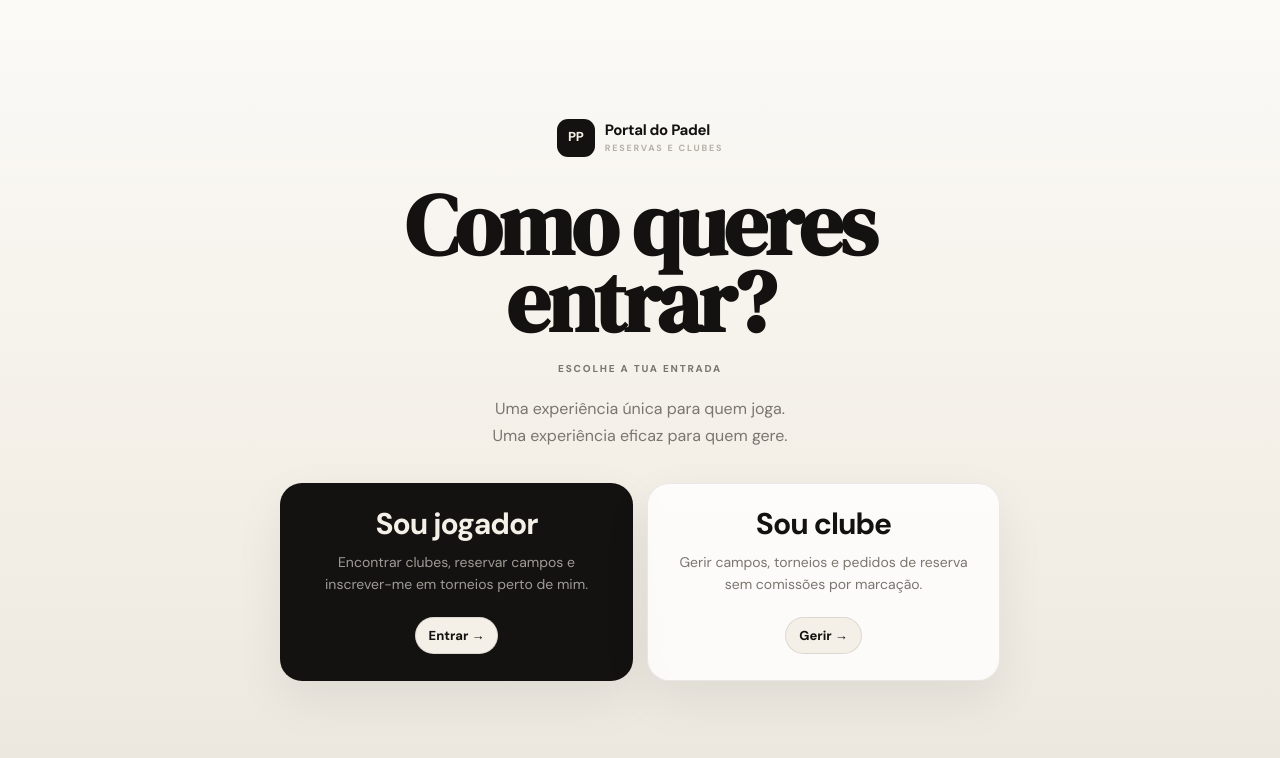
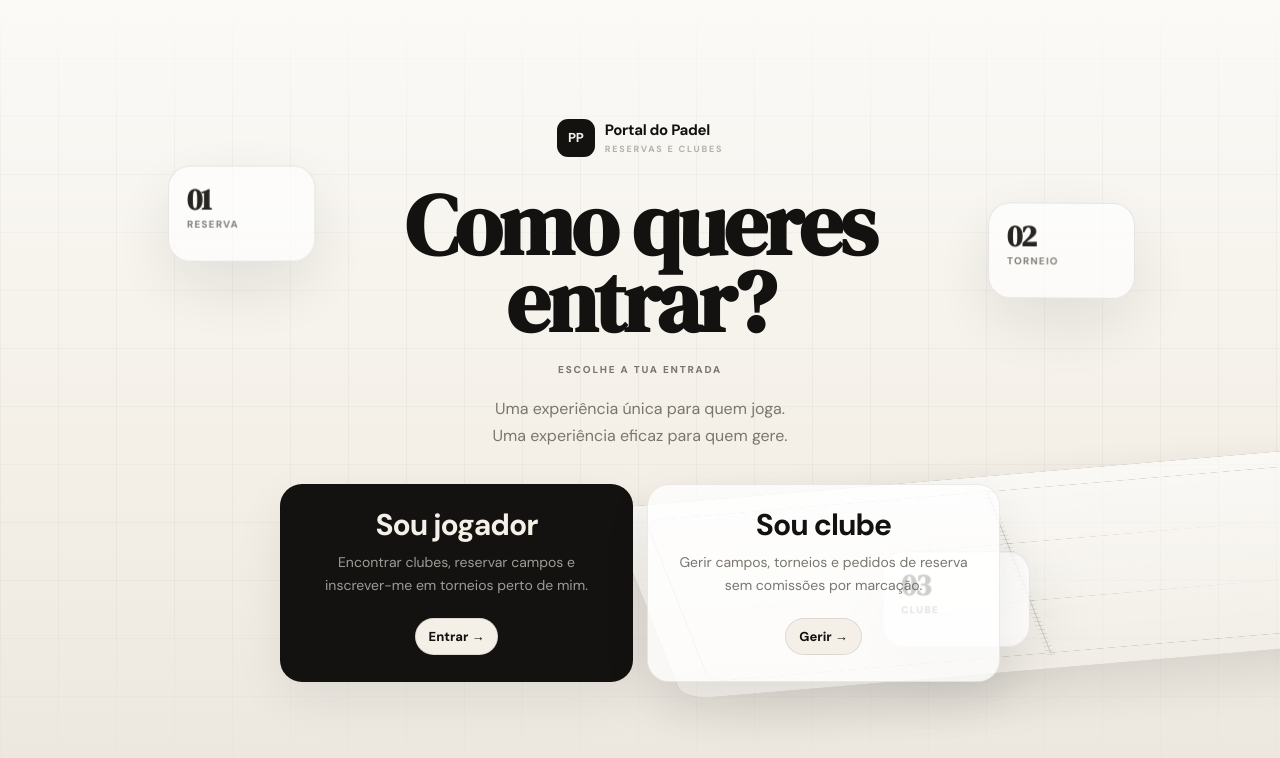
Before and after one commit to mbrunogaspar-coder/portal_do_padel, a React (Vite) app: page / in a window 1280 px wide. Shown: the top 758 px of the page. Built offline with nearby package versions, Linux system fonts and the light colour scheme.

Commit message:
Update App.jsx

```diff
--- a/src/App.jsx
+++ b/src/App.jsx
@@ -125,6 +125,9 @@ const CSS=`
 @keyframes ptRingPulse{0%,100%{transform:scale(1);opacity:1}50%{transform:scale(1.07);opacity:.2}}
 @keyframes ptCheckPop{from{transform:scale(0)}to{transform:scale(1)}}
 @keyframes ptPulse{0%,100%{opacity:1}50%{opacity:.3}}
+@keyframes ptGateTilt{0%,100%{transform:rotateX(66deg) rotateZ(-14deg) translate3d(0,0,0)}50%{transform:rotateX(62deg) rotateZ(-10deg) translate3d(0,-10px,22px)}}
+@keyframes ptGateDrift{0%,100%{transform:translate3d(0,0,0) rotateX(0) rotateY(-8deg)}50%{transform:translate3d(10px,-14px,38px) rotateX(3deg) rotateY(8deg)}}
+@keyframes ptGateReveal{from{opacity:0;transform:translateY(18px) scale(.98)}to{opacity:1;transform:translateY(0) scale(1)}}
 
 *,*::before,*::after{box-sizing:border-box;margin:0;padding:0}
 html,body{min-height:100%;background:#F4F0E8}
@@ -151,8 +154,20 @@ body{color:#141210;font-family:'DM Sans',system-ui,sans-serif;font-size:14px;lin
 .pt-login-btn{font-size:11px;font-weight:700;padding:7px 14px;border-radius:7px;background:#141210;color:#F4F0E8;border:none;cursor:pointer;font-family:inherit;flex-shrink:0}
 
 /* ── ENTRY GATE ── */
-.pt-gate{min-height:100vh;background:linear-gradient(180deg,#FBFAF7 0%,#F4F0E8 56%,#ECE7DE 100%);display:flex;align-items:center;justify-content:center;padding:28px 20px;color:#141210}
-.pt-gate-inner{width:100%;max-width:920px;text-align:center}
+.pt-gate{min-height:100vh;background:linear-gradient(180deg,#FBFAF7 0%,#F4F0E8 56%,#ECE7DE 100%);display:flex;align-items:center;justify-content:center;padding:28px 20px;color:#141210;position:relative;overflow:hidden;perspective:1200px}
+.pt-gate::before{content:'';position:absolute;inset:0;background:linear-gradient(90deg,rgba(20,18,16,.035) 1px,transparent 1px),linear-gradient(180deg,rgba(20,18,16,.028) 1px,transparent 1px);background-size:58px 58px;mask-image:linear-gradient(180deg,transparent 0%,#000 20%,#000 72%,transparent 100%);pointer-events:none}
+.pt-gate-scene{position:absolute;inset:0;pointer-events:none;transform-style:preserve-3d;opacity:.92}
+.pt-gate-court{position:absolute;left:50%;top:48%;width:min(760px,96vw);height:420px;border:1px solid rgba(20,18,16,.12);border-radius:28px;background:linear-gradient(180deg,rgba(255,255,255,.64),rgba(255,255,255,.18));box-shadow:0 42px 120px rgba(20,18,16,.12);transform-origin:center;animation:ptGateTilt 9s ease-in-out infinite}
+.pt-gate-court::before,.pt-gate-court::after{content:'';position:absolute;inset:32px;border:1px solid rgba(20,18,16,.16);border-radius:18px}
+.pt-gate-court::after{inset:32px auto 32px 50%;width:1px;border:none;background:rgba(20,18,16,.18)}
+.pt-gate-net{position:absolute;left:50%;top:28px;bottom:28px;width:8px;transform:translateX(-50%);background:repeating-linear-gradient(180deg,rgba(20,18,16,.24) 0 2px,transparent 2px 9px);opacity:.42}
+.pt-gate-line{position:absolute;left:14%;right:14%;height:1px;background:linear-gradient(90deg,transparent,rgba(20,18,16,.16),transparent)}
+.pt-gate-line.a{top:35%}.pt-gate-line.b{bottom:35%}
+.pt-gate-panel{position:absolute;width:148px;min-height:96px;border:1px solid rgba(20,18,16,.10);border-radius:22px;background:rgba(255,255,255,.72);backdrop-filter:blur(18px);-webkit-backdrop-filter:blur(18px);box-shadow:0 24px 70px rgba(20,18,16,.10);animation:ptGateDrift 7s ease-in-out infinite}
+.pt-gate-panel.one{left:13%;top:21%;animation-delay:-1s}.pt-gate-panel.two{right:12%;top:27%;animation-delay:-3s}.pt-gate-panel.three{right:20%;bottom:18%;animation-delay:-5s}
+.pt-gate-panel b{display:block;font-family:'DM Serif Display','DM Sans',system-ui,sans-serif;font-size:30px;line-height:1;padding:18px 18px 2px;color:#141210;letter-spacing:-1px}
+.pt-gate-panel span{display:block;padding:0 18px 18px;font-size:10px;color:#7A766F;text-transform:uppercase;letter-spacing:1.2px;font-weight:800}
+.pt-gate-inner{width:100%;max-width:920px;text-align:center;position:relative;z-index:2;animation:ptGateReveal .65s ease both}
 .pt-gate-brand{display:inline-flex;align-items:center;gap:10px;margin-bottom:30px}
 .pt-gate-mark{width:38px;height:38px;border-radius:11px;background:#141210;color:#F4F0E8;display:flex;align-items:center;justify-content:center;font-size:13px;font-weight:900;letter-spacing:-.4px}
 .pt-gate-name{text-align:left}
@@ -163,7 +178,7 @@ body{color:#141210;font-family:'DM Sans',system-ui,sans-serif;font-size:14px;lin
 .pt-gate-copy{font-size:16px;color:#7A766F;line-height:1.7;max-width:520px;margin:0 auto 34px}
 .pt-gate-options{display:grid;grid-template-columns:1fr 1fr;gap:14px;max-width:720px;margin:0 auto}
 .pt-gate-card{background:rgba(255,255,255,.78);border:1px solid rgba(0,0,0,.08);border-radius:22px;padding:26px 24px;text-align:center;cursor:pointer;box-shadow:0 18px 50px rgba(20,18,16,.07);transition:transform .18s ease,box-shadow .18s ease,border-color .18s ease;font-family:inherit;color:#141210;display:flex;flex-direction:column;align-items:center}
-.pt-gate-card:hover{transform:translateY(-3px);box-shadow:0 24px 64px rgba(20,18,16,.11);border-color:rgba(0,0,0,.16)}
+.pt-gate-card:hover{transform:translateY(-4px) rotateX(2deg);box-shadow:0 28px 76px rgba(20,18,16,.14);border-color:rgba(0,0,0,.16)}
 .pt-gate-icon{display:none}
 .pt-gate-card h2{font-size:30px;line-height:.95;letter-spacing:-1px;margin-bottom:12px}
 .pt-gate-card p{font-size:14px;color:#7A766F;line-height:1.6;margin:0 auto 22px;max-width:300px}
@@ -172,6 +187,8 @@ body{color:#141210;font-family:'DM Sans',system-ui,sans-serif;font-size:14px;lin
 .pt-gate-card.primary p{color:rgba(244,240,232,.62)}
 .pt-gate-card.primary .pt-gate-icon{background:#F4F0E8;color:#141210}
 .pt-gate-card.primary .pt-gate-action{background:#F4F0E8;color:#141210}
+@media(max-width:760px){.pt-gate{align-items:flex-start;padding-top:70px}.pt-gate-scene{opacity:.55}.pt-gate-court{top:42%;width:680px;height:360px}.pt-gate-panel{display:none}.pt-gate-options{grid-template-columns:1fr;max-width:420px}.pt-gate-title{font-size:58px}.pt-gate-copy{font-size:15px;margin-bottom:26px}}
+@media(prefers-reduced-motion:reduce){.pt-gate-court,.pt-gate-panel,.pt-gate-inner{animation:none}}
 .pt-club-gateway{min-height:calc(100vh - 52px);background:linear-gradient(180deg,#FBFAF7 0%,#F4F0E8 62%,#ECE7DE 100%);display:flex;align-items:center;justify-content:center;padding:56px 20px}
 .pt-club-gateway-inner{width:100%;max-width:860px;text-align:center}
 .pt-club-gateway-title{font-family:'DM Serif Display','DM Sans',system-ui,sans-serif;font-size:clamp(42px,8vw,78px);line-height:.9;letter-spacing:-2.2px;margin-bottom:16px}
@@ -929,6 +946,16 @@ export default function App() {
 function AudienceGate({onPlayer,onClub}){
   return(
     <div className="pt-gate">
+      <div className="pt-gate-scene" aria-hidden="true">
+        <div className="pt-gate-court">
+          <div className="pt-gate-net"/>
+          <div className="pt-gate-line a"/>
+          <div className="pt-gate-line b"/>
+        </div>
+        <div className="pt-gate-panel one"><b>01</b><span>Reserva</span></div>
+        <div className="pt-gate-panel two"><b>02</b><span>Torneio</span></div>
+        <div className="pt-gate-panel three"><b>03</b><span>Clube</span></div>
+      </div>
       <div className="pt-gate-inner">
         <div className="pt-gate-brand">
           <div className="pt-gate-mark">PP</div>
```
